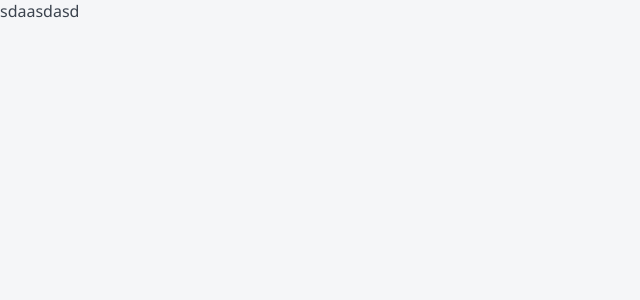
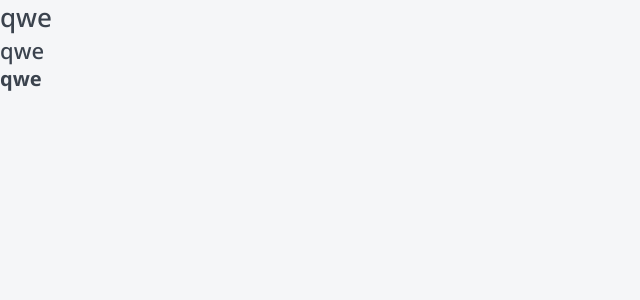
Before and after one commit to yobafett/nextjs-top-app, a Next.js app: page / in a window 1280 px wide. Shown: the top 300 px of the page, without its empty margins (0-640 px from the left). Built offline with nearby package versions, Linux system fonts and the light colour scheme.

Commit message:
Add Htag component

```diff
--- /dev/null
+++ b/components/Htag/Htag.module.css
@@ -0,0 +1,20 @@
+.h1 {
+    font-weight: 500;
+    font-size: 26px;
+    line-height: 35px;
+    margin: 0;
+}
+
+.h2 {
+    font-weight: 500;
+    font-size: 22px;
+    line-height: 30px;
+    margin: 0;
+}
+
+.h3 {
+    font-weight: 600;
+    font-size: 20px;
+    line-height: 27px;
+    margin: 0;
+}
--- /dev/null
+++ b/components/Htag/Htag.props.ts
@@ -0,0 +1,6 @@
+import { ReactNode } from 'react';
+
+export interface HtagProps {
+    tag: 'h1' | 'h2' | 'h3';
+    children: ReactNode;
+}
--- /dev/null
+++ b/components/Htag/Htag.tsx
@@ -0,0 +1,17 @@
+
+import React from 'react'
+import { HtagProps } from './Htag.props'
+import styles from './Htag.module.css';
+
+export const Htag = ({ tag, children }: HtagProps): JSX.Element => {
+    switch (tag) {
+        case 'h1':
+            return (<h1 className={styles.h1}>{children}</h1>)
+        case 'h2':
+            return (<h2 className={styles.h2}>{children}</h2>)
+        case 'h3':
+            return (<h3 className={styles.h3}>{children}</h3>)
+        default:
+            return (<>{children}</>)
+    }
+}
--- /dev/null
+++ b/components/index.ts
@@ -0,0 +1 @@
+export * from './Htag/Htag';
--- a/pages/index.tsx
+++ b/pages/index.tsx
@@ -1,8 +1,12 @@
+import React from 'react';
+import { Htag } from '../components';
 
 export default function Home(): JSX.Element {
   return (
-    <div>
-sdaasdasd
-    </div>
+    <>
+      <Htag tag='h1'>qwe</Htag>
+      <Htag tag='h2'>qwe</Htag>
+      <Htag tag='h3'>qwe</Htag>
+    </>
   );
 }
```
